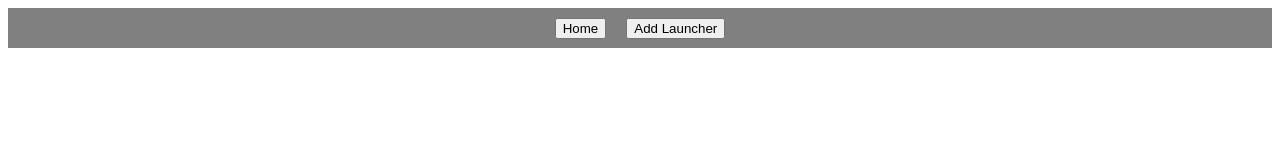
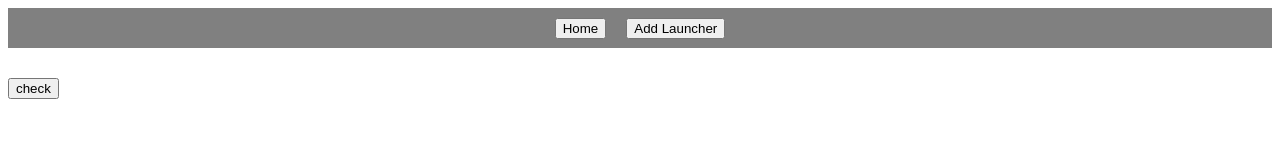
Before and after one commit to yossiL16/LaunchersApp, a React (Vite) app in the folder client/: page /louncher-details in a window 1280 px wide. Before the commit this address had no page. Shown: the top 168 px of the page. Built offline with nearby package versions, Linux system fonts and the light colour scheme.

Commit message:
add zustand to add and remove

```diff
--- a/client/src/App.jsx
+++ b/client/src/App.jsx
@@ -1,9 +1,9 @@
 import { BrowserRouter, Routes, Route } from "react-router-dom"
 import './App.css'
-import LauncherDetails from "./pages/launcherDetails"
 import Home from "./pages/Home"
 import AddLauncher from "./pages/AddLauncher"
 import NavBar from "./components/NavBar"
+import LauncherDetails from "./pages/LauncherDetails"
 
 function App() {
   return (<>
@@ -14,7 +14,7 @@ function App() {
 
         <Route path="/" element={<Home />}/>
         <Route path="/Add-Launcher" element={<AddLauncher />} />
-        <Route path="/Launchr-Details" element={<LauncherDetails ></LauncherDetails>}/>
+        <Route path='/louncher-details' element={<LauncherDetails />}/>
       </Routes>
     </BrowserRouter>
     </>
--- a/client/src/components/HomeCards.jsx
+++ b/client/src/components/HomeCards.jsx
@@ -4,13 +4,16 @@ import { useLauncher } from "../utils/zustand"
 export default function HomeCards({item}) {
 
     const addLauncher = useLauncher((state) =>state.addLauncher)
+    const r = useLauncher((state) => state.launcher)
+
     const navigate = useNavigate()
 
     function goToDetails(){
-        console.log(item);
+        addLauncher(item)
+        console.log(r);
 
-        addLauncher(item)
-        navigate('/Launchr-Details')
+
+        navigate('/louncher-details')
     }
 
   return (
--- a/client/src/components/NavBar.jsx
+++ b/client/src/components/NavBar.jsx
@@ -1,12 +1,17 @@
 import React from 'react'
 import { useNavigate } from 'react-router-dom'
+import { useLauncher } from '../utils/zustand'
 
 export default function NavBar() {
+    const removeLauncher = useLauncher((state) => state.removeLauncher)
+
     const navigate = useNavigate()
     function toHome(){
+        removeLauncher()
         navigate('/')
     }
     function toadd(){
+        removeLauncher()
         navigate('/Add-Launcher')
     }
   return (
--- a/client/src/pages/Home.jsx
+++ b/client/src/pages/Home.jsx
@@ -18,11 +18,7 @@ export default function Home() {
                 alert("There is a problem with the server", respons.status)
             }
             const result = await respons.json()
-            console.log(result);
-
             const filterData = serchLaunchers(result.launchers, city, rocketType)
-            console.log(filterData);
-
             setData(filterData)
         } catch(e){
             alert(result.error)
--- a/client/src/pages/LauncherDetails.jsx
+++ b/client/src/pages/LauncherDetails.jsx
@@ -1,7 +1,16 @@
 import React from 'react'
+import { useLauncher } from '../utils/zustand'
 
 export default function LauncherDetails() {
+
+
+    const launcher = useLauncher((state) => state.launcher)
+    function check(){
+    onsole.log(launcher);
+    }
+
+
   return (
-    <div>launcherDetails</div>
+    <div><button onClick={check}>check</button></div>
   )
 }
```
